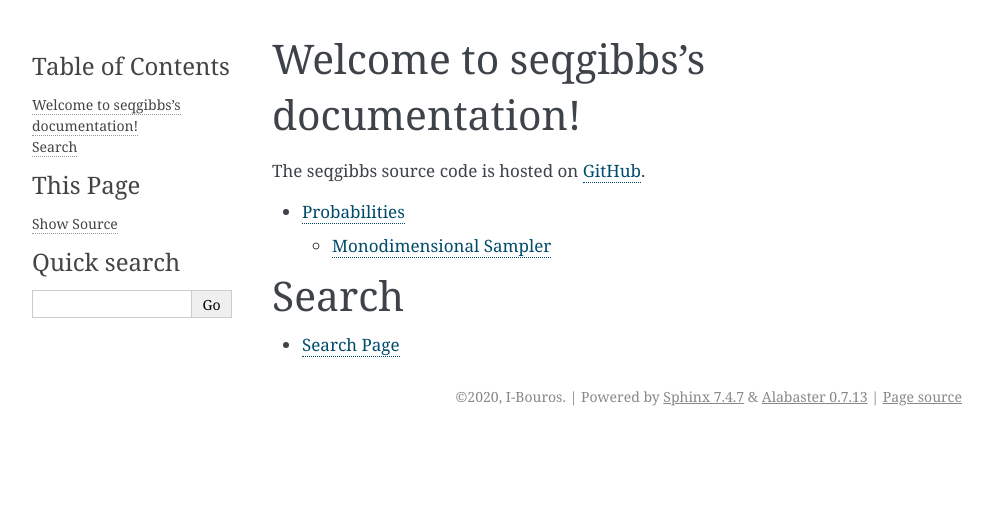
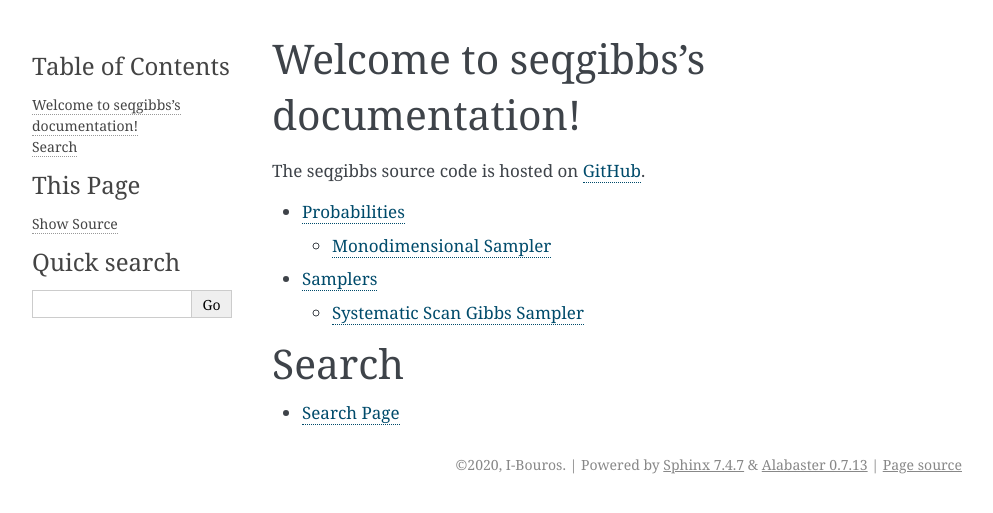
Before and after one commit to I-Bouros/seqgibbs, a Sphinx documentation site: the page built from docs/source/index.rst, in a window 1280 px wide. Shown: the top 513 px of the page, without its empty margins (148-1141 px from the left). Built offline with Sphinx 7.4.7, drawn with Linux system fonts in a browser that asks for light colours.

Commit message:
Add documetation for samplers.

```diff
--- a/docs/source/index.rst
+++ b/docs/source/index.rst
@@ -11,7 +11,7 @@ The seqgibbs source code is hosted on GitHub_.
 
 .. toctree::
    probabilities
-
+   samplers
 
 
 Search
--- /dev/null
+++ b/docs/source/samplers.rst
@@ -0,0 +1,15 @@
+********
+Samplers
+********
+
+.. currentmodule:: seqgibbs
+
+Overview:
+
+- :class:`SysGibbsAlgo`
+
+Systematic Scan Gibbs Sampler
+*****************************
+
+.. autoclass:: SysGibbsAlgo
+  :members:
```
